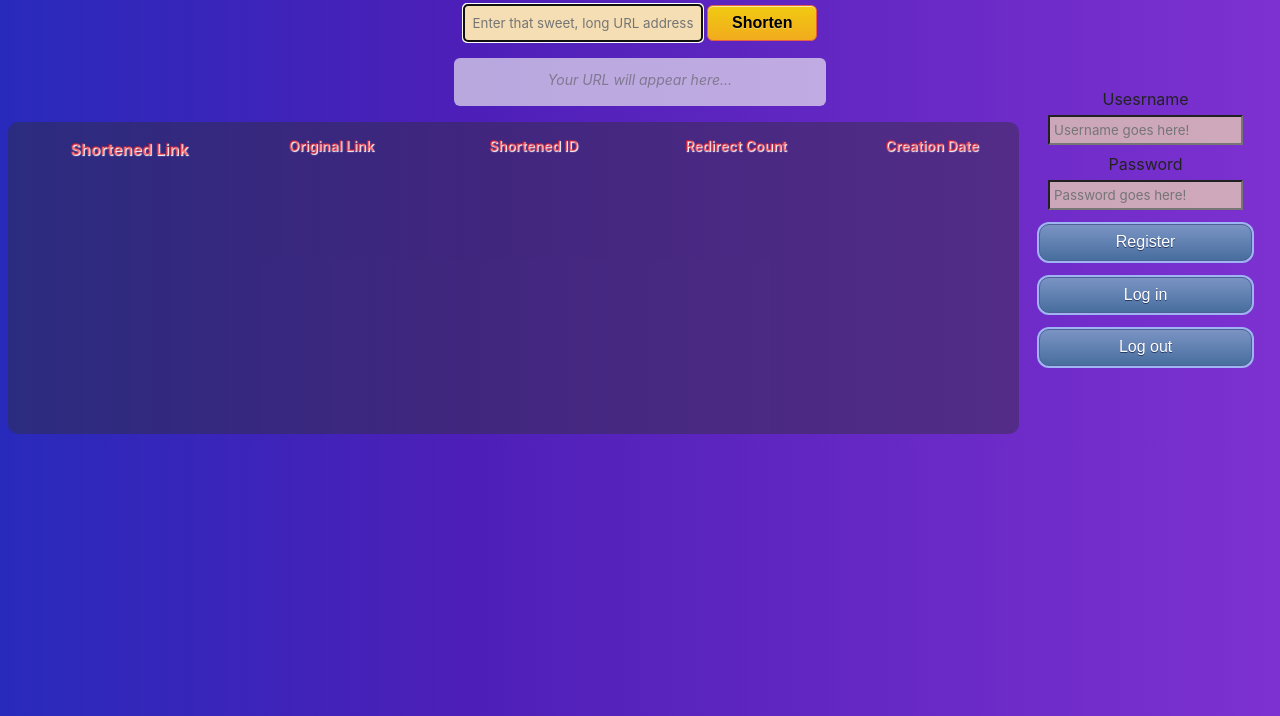
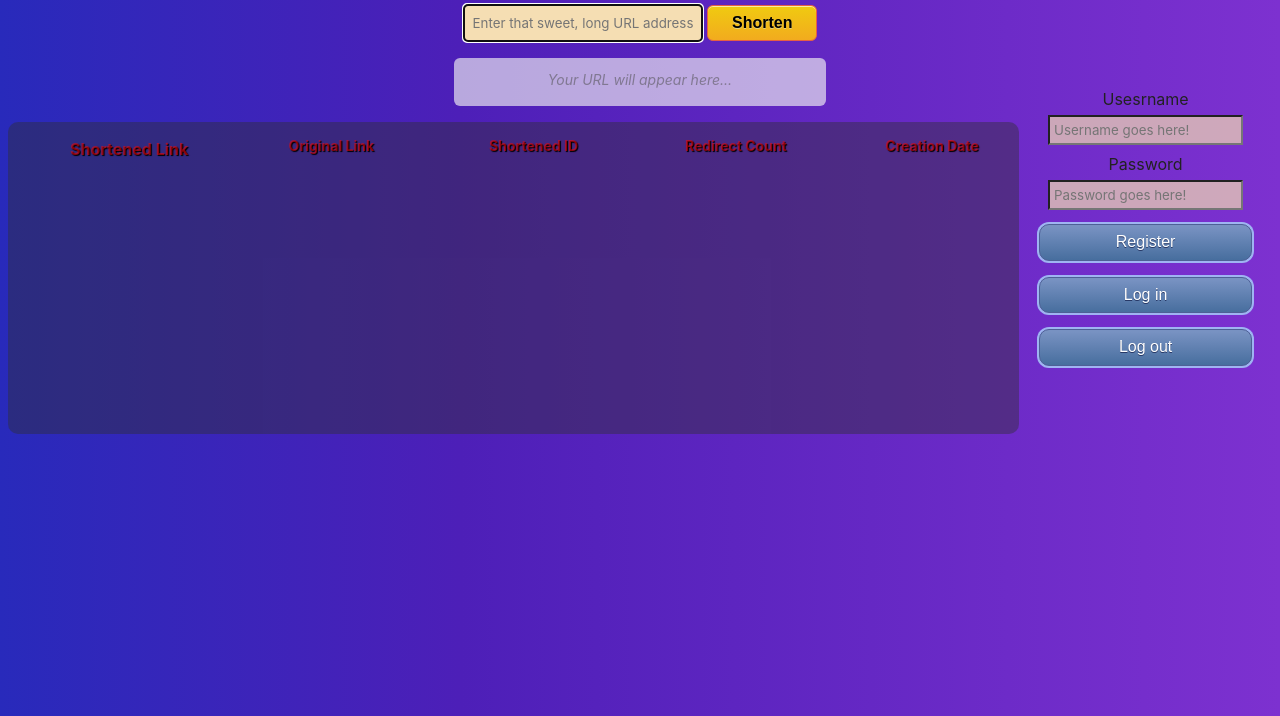
Before and after one commit to KorenEzri/Url-Shortener-Task, a website: page views/index.html in a window 1280 px wide. Shown: the part 84-800 px from the top of the page. Drawn offline with nearby package versions, Linux system fonts and the light colour scheme; some packages are replaced by stand-ins of ours; files that its build step writes are made by us from their sources; no server answers; a script that the page names is missing.

Commit message:
Revert "Update styles.scss"
This reverts commit 04b5bebd0a816a06b05f18a30b8cea17750419f9.

```diff
--- a/public/styles.scss
+++ b/public/styles.scss
@@ -129,7 +129,7 @@ body * {
     border-radius: 10px;
     font-weight: bold;
     color: rgba(255, 7, 7, 0.534);
-    text-shadow: 1px 1px 1px #ffffff;
+    text-shadow: 1px 1px 1px #000000;
     height: 100%;
     .table-label {
       user-select: none;
```
